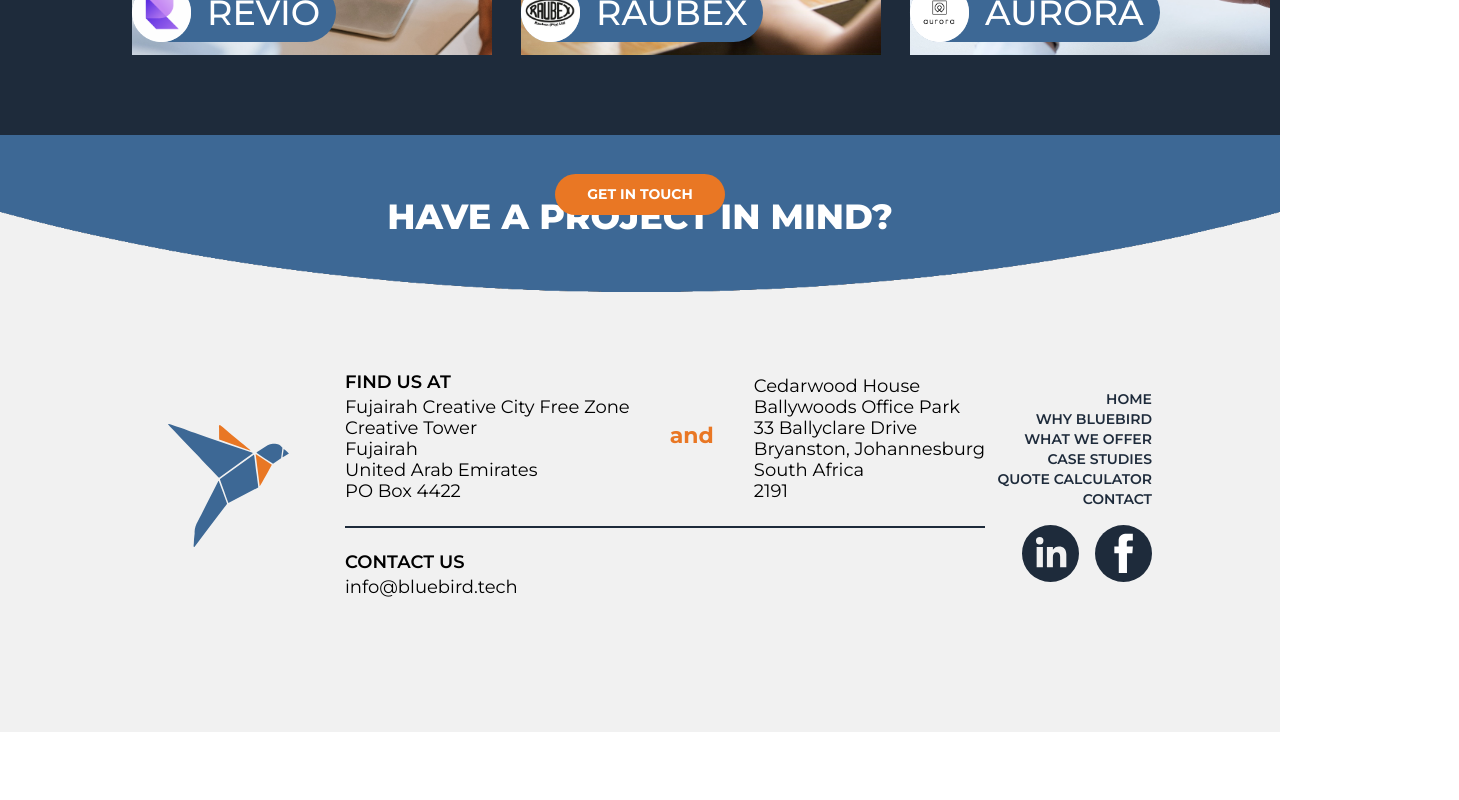
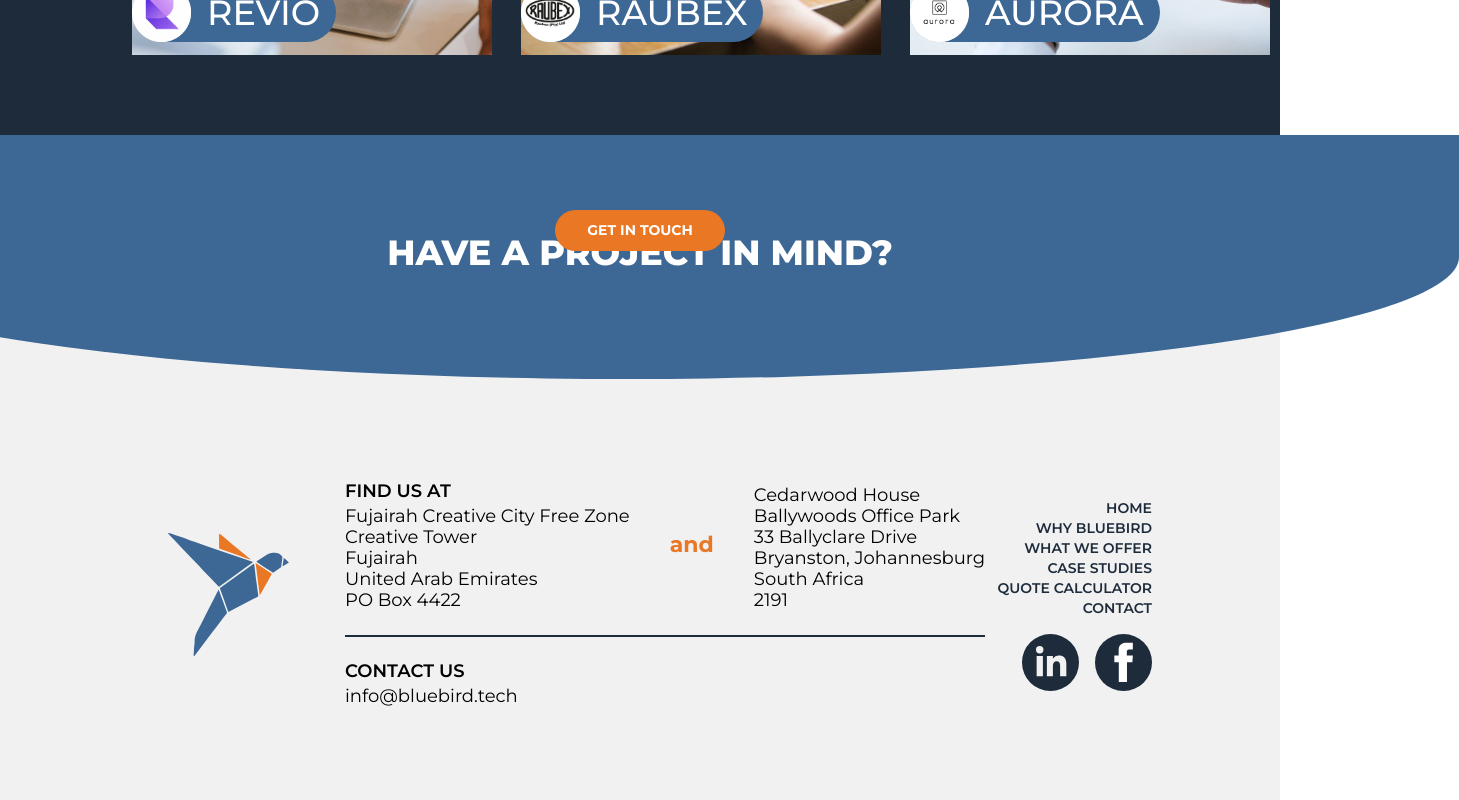
Before and after one commit to bluebird-technologies/bluebird_tech_OLD, a Next.js app: page / in a window 1280 px wide. Shown: the part 2680-3480 px from the top of the page, 1459 px wide, since content can reach past the window. Before the commit the page ends 3412 px from the top, so only its background shows below. Built offline with nearby package versions, Linux system fonts and the light colour scheme.

Commit message:
fix background radius issue

```diff
--- a/pages/index.tsx
+++ b/pages/index.tsx
@@ -180,14 +180,19 @@ export default function Home() {
         </Container>
       </div>
 
-      <div
-        className="w-full bg-cover bg-bottom flex flex-1 flex-col items-center relative pt-[60px] pb-[77px] bg-[#F1F1F1]"
-        style={{
-          backgroundImage: 'url(/secondary-overlay.png)',
-        }}
-      >
+      <div className="relative w-full bg-cover bg-bottom flex flex-col items-center pb-32">
+        <div
+          className="bg-secondary h-full"
+          style={{
+            position: 'absolute',
+            left: '-16%',
+            width: '130vw',
+            borderBottomLeftRadius: '50%',
+            borderBottomRightRadius: '50%',
+          }}
+        />
         <Container center>
-          <h2 className="title-2 alt">HAVE A PROJECT IN MIND?</h2>
+          <h2 className="title-2 alt mt-24">HAVE A PROJECT IN MIND?</h2>
           <div className="-my-8">
             <Lottie src="lottie/8455f50a-6938-486b-b2bf-4f187cc737bf.json" />
           </div>
@@ -196,6 +201,9 @@ export default function Home() {
           </Button>
         </Container>
       </div>
+
+      <div className="bg-[#F1F1F1] h-[150px] -mt-32" />
+
       <div className="bg-[#F1F1F1] pb-[54px]">
         <Footer />
       </div>
```
